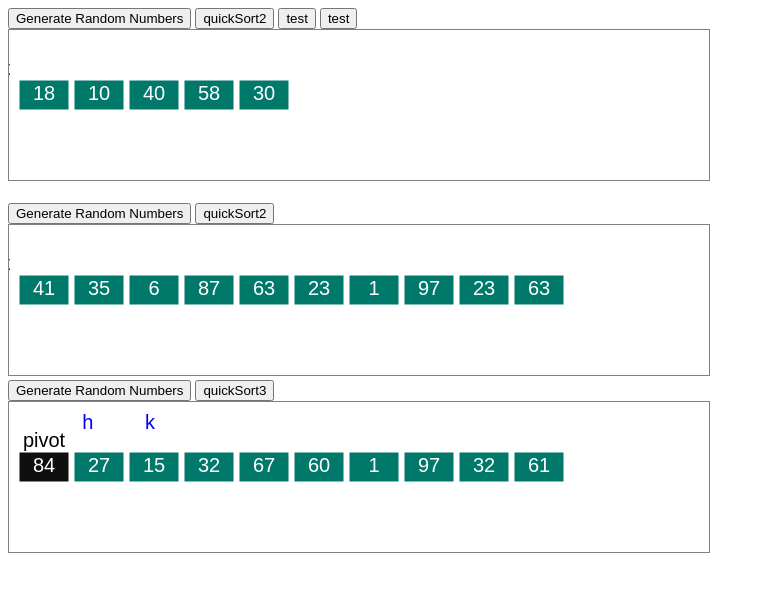
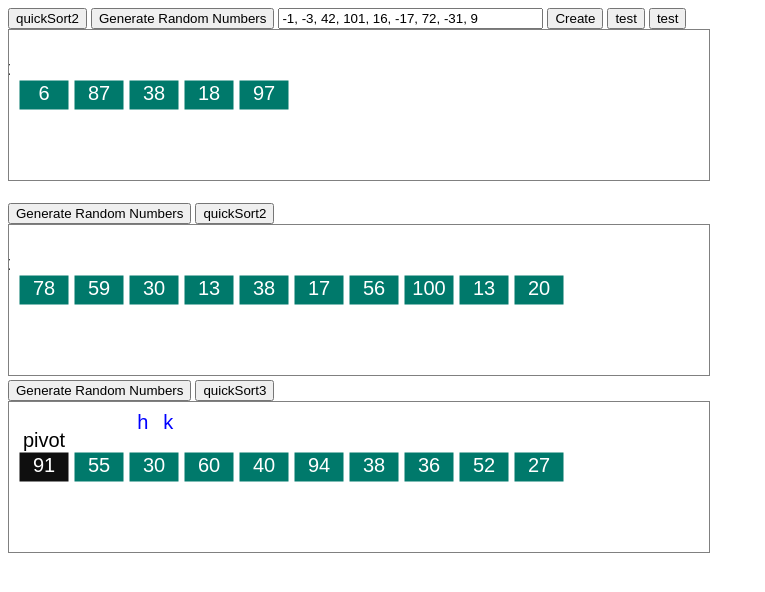
Before and after one commit to NLTN/nguyen.github.io, a plain HTML site: page quicksort3.html in a window 1280 px wide. Both pictures are taken after a click on the button "quickSort3". Shown: the whole page, without its empty margins (0-765 px from the left). Drawn offline with Linux system fonts and the light colour scheme.

Commit message:
Add helper functions

```diff
--- a/QuickSortVisualizer.js
+++ b/QuickSortVisualizer.js
@@ -72,6 +72,22 @@ function QuickSortVisualizer(canvas, numberOfElements, partitionStyle)
         console.log("function test2() -> " + "steps.length = " + animationScript.length + ", aniReq" + currentAnimationFrame);
     }
 
+    this.createNumbersFromString = function (s)
+    {
+        this.clear();
+        let arr = [];
+        let temp = s.replace(/\s/g, '').split(',', 15);
+        temp.forEach(e =>
+        {
+            if (!isNaN(e))
+            {
+                arr.push(parseInt(e));
+            }
+        });
+        createNumbers(arr);
+        startAnimationRequest();
+    }
+
     /**
     * Perform sorting
     */
@@ -89,10 +105,7 @@ function QuickSortVisualizer(canvas, numberOfElements, partitionStyle)
         playNextScene();
     }
 
-    /**
-    * Reset everything
-    */
-    this.reset = function ()
+    this.clear = function ()
     {
         // Stop and reset AnimationController
         animCtrl.stop();
@@ -107,9 +120,52 @@ function QuickSortVisualizer(canvas, numberOfElements, partitionStyle)
         numbers.length = 0;
         elements.length = 0;
         animationScript.length = 0;
+    }
+
+    /**
+    * Reset everything
+    */
+    this.reset = function ()
+    {
+        this.clear();
+
+        if (numbers.length == 0)
+        {
+            generateRadomNumbers();
+        }
 
         // Re-init
         init(numberOfElements);
+    }
+
+    /****************************************/
+    /*               Helpers                */
+    /****************************************/
+    let createNumbers = function (arr)
+    {
+        let numOfElems = arr.length;
+
+        for (let i = 0; i < numOfElems; ++i)
+        {
+            numbers.push(arr[i]);
+
+            let s = new Rect(MARGIN_LEFT + (CELL_WIDTH * i) + (CELL_SPACING * i), MARGIN_TOP, CELL_WIDTH, CELL_HEIGHT, arr[i], '#00796B', '5D4037', 'white');
+            s.onAnimationEnd = new EventHandler();
+            s.setCanvas(ctx);
+
+            elements.push(s);
+        }
+    }
+
+    let generateRadomNumbers = function (n)
+    {
+        let arr = [];
+        for (let i = 0; i < n; ++i)
+        {
+            arr.push(Math.floor(Math.random() * 100) + 1);
+        }
+
+        createNumbers(arr);
     }
 
     /****************************************/
@@ -128,27 +184,21 @@ function QuickSortVisualizer(canvas, numberOfElements, partitionStyle)
     {
         switch (args[0])
         {
-            case "move lowIndex":
-                let x = (args[1] < elements.length) ? (elements[args[1]].x) : (elements[elements.length - 1].x + CELL_WIDTH + CELL_SPACING);
-                animCtrl.addLinearMotion(lowIndex, [{ x: x, y: lowIndex.y, duration: 150 / speedRatio }])
+            case "moveIndices":
+                let x = (args[2] < elements.length) ? (elements[args[2]].x) : (elements[elements.length - 1].x + CELL_WIDTH + CELL_SPACING);
+                animCtrl.addLinearMotion(args[1], [{ x: x, y: args[1].y, duration: 150 / speedRatio }])
 
-                lowIndex.onAnimationEnd.addHandler(() =>
+                args[1].onAnimationEnd.addHandler(() =>
                 {
-                    lowIndex.onAnimationEnd.removeAllHandlers();
+                    args[1].onAnimationEnd.removeAllHandlers();
                     setTimeout(() => { playNextScene(); }, 100 / speedRatio);
                 });
                 animCtrl.start();
                 break;
 
-            case "move highIndex":
-                animCtrl.addLinearMotion(highIndex, [{ x: elements[args[1]].x, y: highIndex.y, duration: 150 / speedRatio }])
-
-                highIndex.onAnimationEnd.addHandler(() =>
-                {
-                    highIndex.onAnimationEnd.removeAllHandlers();
-                    setTimeout(() => { playNextScene(); }, 100 / speedRatio);
-                });
-                animCtrl.start();
+            case "changeIndex":
+                args[1].x = elements[args[2]].x;
+                setTimeout(() => { playNextScene(); }, 10 / speedRatio);
                 break;
 
             case "swap":
@@ -184,7 +234,7 @@ function QuickSortVisualizer(canvas, numberOfElements, partitionStyle)
                 setTimeout(function () { playNextScene(); }, 100 / speedRatio);
                 break;
 
-            case "pivot":
+            case "movePivot":
                 let newX = elements[args[1]].x + (elements[args[1]].width - pivotIndicator.width) / 2;
                 animCtrl.addLinearMotion(pivotIndicator, [{ x: newX, y: pivotIndicator.y, duration: 100 / speedRatio }])
                 pivotIndicator.onAnimationEnd.addHandler(function ()
@@ -195,11 +245,14 @@ function QuickSortVisualizer(canvas, numberOfElements, partitionStyle)
                 animCtrl.start();
                 break;
 
-            case "hide pivot":
-                pivotIndicator.hidden = args[1];
+            case "setHidden":
+                args[1].forEach(e => { e.target.hidden = e.value });
                 setTimeout(function () { playNextScene(); }, 80 / speedRatio);
                 break;
 
+            case "delay":
+                setTimeout(function () { playNextScene(); }, args[1] / speedRatio);
+                break;
             default:
                 break;
         }
@@ -210,17 +263,7 @@ function QuickSortVisualizer(canvas, numberOfElements, partitionStyle)
     /****************************************/
     function init(numberOfElements)
     {
-        for (let i = 0; i < numberOfElements; ++i)
-        {
-            let num = Math.floor(Math.random() * 100) + 1;
-            numbers.push(num);
-
-            let s = new Rect(MARGIN_LEFT + (CELL_WIDTH * i) + (CELL_SPACING * i), MARGIN_TOP, CELL_WIDTH, CELL_HEIGHT, num, '#00796B', '5D4037', 'white');
-            s.onAnimationEnd = new EventHandler();
-            s.setCanvas(ctx);
-
-            elements.push(s);
-        }
+        generateRadomNumbers(numberOfElements);
 
         startAnimationRequest();
     }
@@ -259,24 +302,30 @@ function QuickSortVisualizer(canvas, numberOfElements, partitionStyle)
         let h = startIndex + 1;
         let k = endIndex;
 
-        animationScript.push(["pivot", startIndex]);
+        animationScript.push(["movePivot", startIndex]);
         animationScript.push(["setColor", startIndex, '#0F0F0F']);
-        animationScript.push(["hide pivot", false]);
-        animationScript.push(["move lowIndex", h]);
-        animationScript.push(["move highIndex", k]);
+        animationScript.push(["changeIndex", lowIndex, h]);
+        animationScript.push(["changeIndex", highIndex, k]);
+        animationScript.push(["setHidden", [
+            { target: pivotIndicator, value: false },
+            { target: lowIndex, value: false },
+            { target: highIndex, value: false },
+        ]]);
+
+        animationScript.push(["delay", 80]);
 
         while (h <= k)
         {
             while (h <= k && arr[h] <= pivot)
             {
                 ++h;
-                animationScript.push(["move lowIndex", h]);
+                animationScript.push(["moveIndices", lowIndex, h]);
             }
 
             while (h <= k && arr[k] > pivot)
             {
                 --k;
-                animationScript.push(["move highIndex", k]);
+                animationScript.push(["moveIndices", highIndex, k]);
             }
 
             if (h < k)
@@ -288,8 +337,15 @@ function QuickSortVisualizer(canvas, numberOfElements, partitionStyle)
 
         if (k != startIndex)
         {
-            animationScript.push(["hide pivot", true]);
+            animationScript.push(["setHidden", [
+                { target: pivotIndicator, value: true },
+            ]]);
             animationScript.push(["swap", startIndex, k]);
+            animationScript.push(["setHidden", [
+                { target: lowIndex, value: true },
+                { target: highIndex, value: true },
+            ]]);
+
             [arr[startIndex], arr[k]] = [arr[k], arr[startIndex]];
             animationScript.push(["setColor", k, '#E64A19']);
         }
@@ -303,20 +359,26 @@ function QuickSortVisualizer(canvas, numberOfElements, partitionStyle)
         let h = startIndex;
         let k = startIndex + 1;
 
-        animationScript.push(["pivot", startIndex]);
+        animationScript.push(["movePivot", startIndex]);
         animationScript.push(["setColor", startIndex, '#0F0F0F']);
-        animationScript.push(["hide pivot", false]);
-        animationScript.push(["move lowIndex", h]);
-        animationScript.push(["move highIndex", k]);
+        animationScript.push(["changeIndex", lowIndex, h]);
+        animationScript.push(["changeIndex", highIndex, k]);
+        animationScript.push(["setHidden", [
+            { target: pivotIndicator, value: false },
+            { target: lowIndex, value: false },
+            { target: highIndex, value: false },
+        ]]);
+
+        animationScript.push(["delay", 80]);
 
         for (k; k <= endIndex; ++k)
         {
-            animationScript.push(["move highIndex", k]);
+            animationScript.push(["moveIndices", highIndex, k]);
 
             if (arr[k] <= pivot)
             {
                 ++h;
-                animationScript.push(["move lowIndex", h]);
+                animationScript.push(["moveIndices", lowIndex, h]);
                 if (h != k)
                 {
                     animationScript.push(["swap", h, k]);
@@ -328,8 +390,15 @@ function QuickSortVisualizer(canvas, numberOfElements, partitionStyle)
 
         if (h != startIndex)
         {
-            animationScript.push(["hide pivot", true]);
+            animationScript.push(["setHidden", [
+                { target: pivotIndicator, value: true },
+            ]]);
             animationScript.push(["swap", startIndex, h]);
+            animationScript.push(["setHidden", [
+                { target: lowIndex, value: true },
+                { target: highIndex, value: true },
+            ]]);
+
             [arr[startIndex], arr[h]] = [arr[h], arr[startIndex]];
             animationScript.push(["setColor", h, '#E64A19']);
         }
--- a/quicksort3.html
+++ b/quicksort3.html
@@ -18,8 +18,10 @@
 
 <body>
     <div>
+        <button onclick="vs1.sort();">quickSort2</button>
         <button onclick="vs1.reset();">Generate Random Numbers</button>
-        <button onclick="vs1.sort();">quickSort2</button>
+        <input id="input1" size="30" value="-1, -3, 42, 101, 16, -17, 72, -31, 9" />
+        <button onclick="vs1.createNumbersFromString(document.getElementById('input1').value);">Create</button>
         <button onclick="vs1.test(1);">test</button>
         <button onclick="vs1.test2(1);">test</button>
     </div>
```
